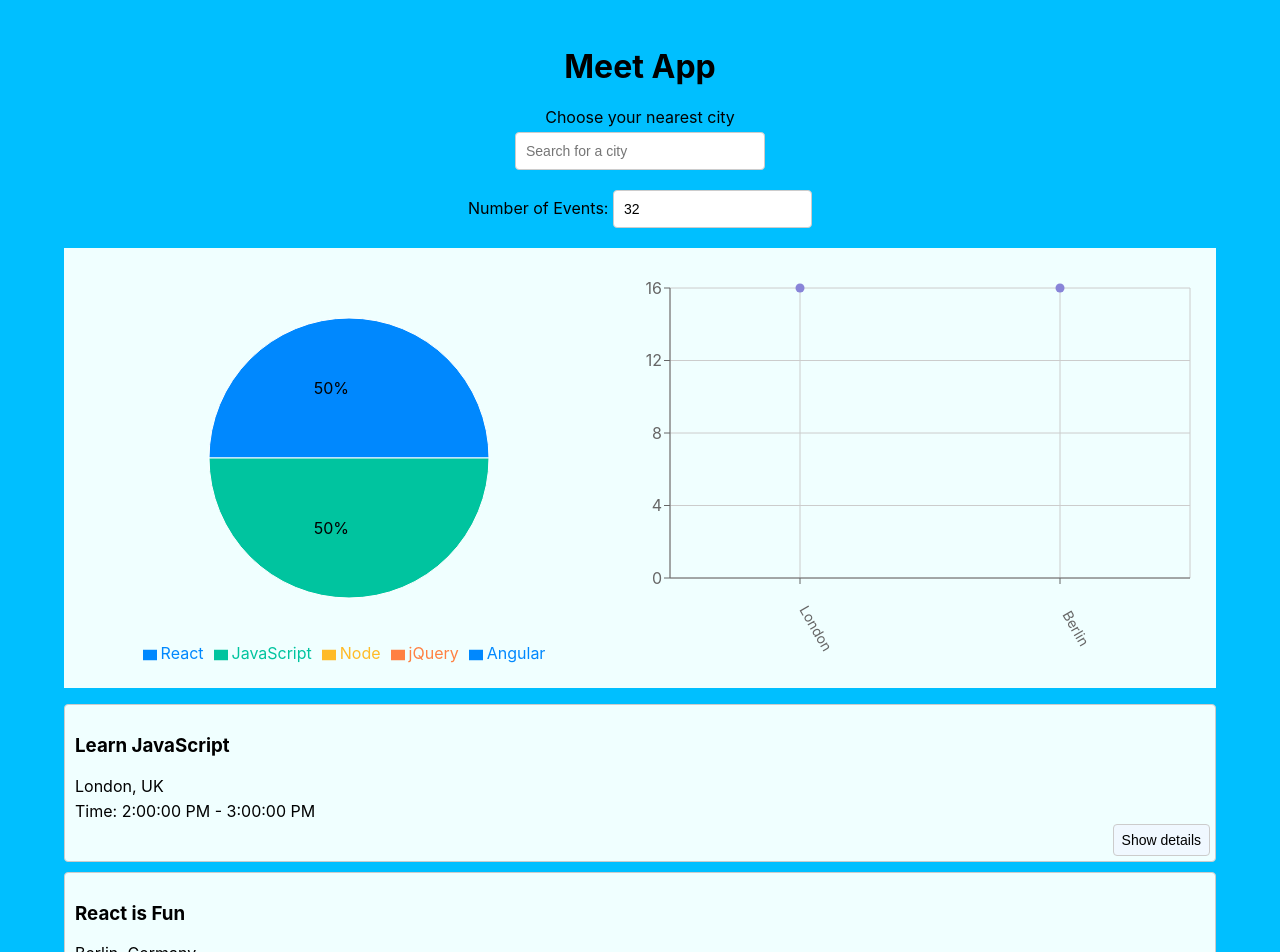
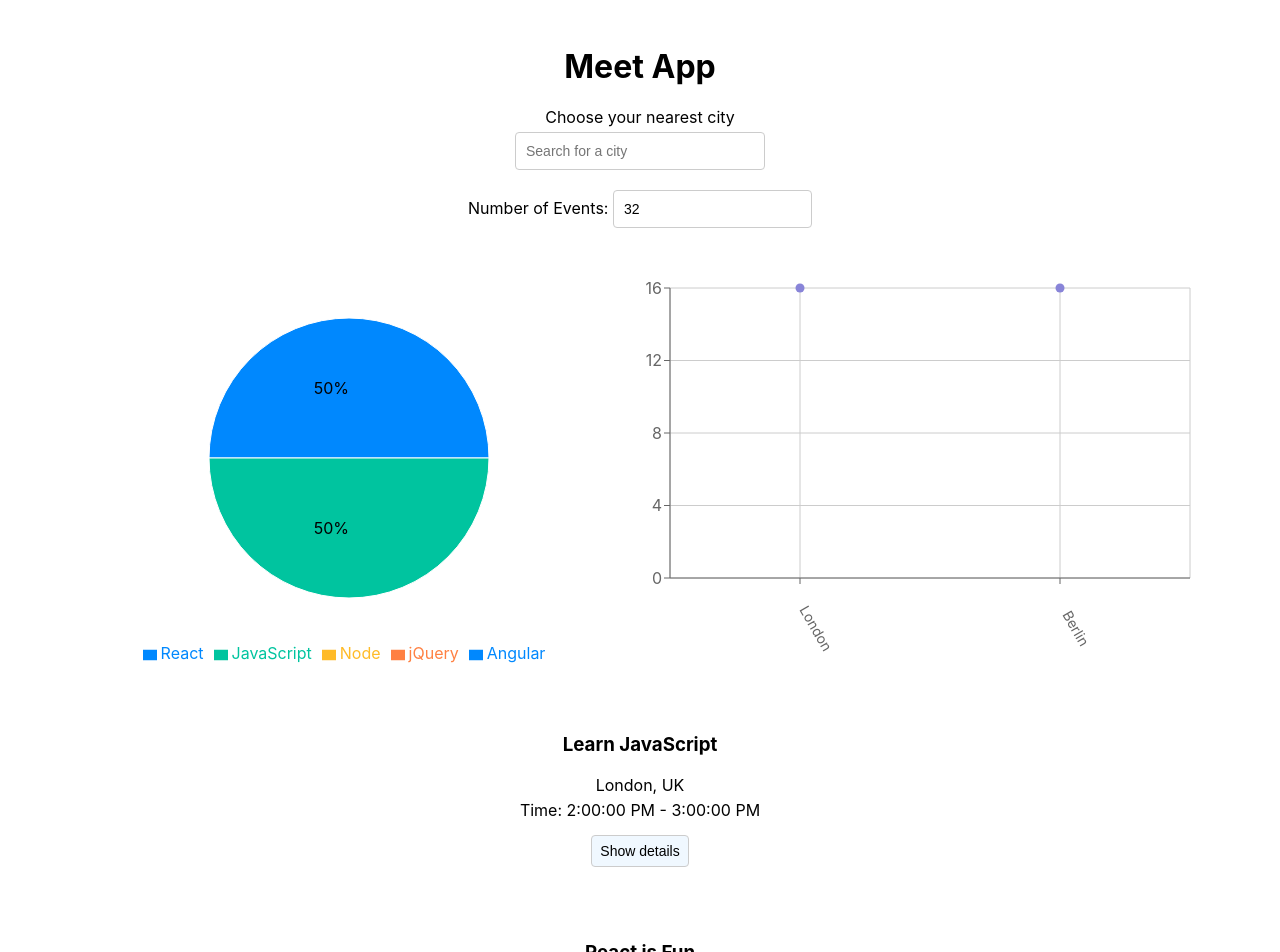
Before and after one commit to AJSorbello/meet, a React (Create React App) app: page / in a window 1280 px wide. Shown: the top 952 px of the page. Built offline with nearby package versions, Linux system fonts and the light colour scheme; what atatus-spa would draw is missing.

Commit message:
stylized the css to make it all white

```diff
--- a/src/App.css
+++ b/src/App.css
@@ -16,7 +16,7 @@
 .App {
   text-align: center;
   padding: 2% 5%;
-  background-color: deepskyblue;
+  background-color: rgb(255, 255, 255);
 }
 
 .App * {
@@ -27,7 +27,7 @@
   grid-template-columns: 1fr 1fr;
   padding-bottom: 20px;
   padding-top: 20px;
-  background-color: azure;
+  background-color: white;
 }
 
 .city {
@@ -35,7 +35,7 @@
 }
 
 .details-btn {
-  position: absolute;
+  /* position: absolute; */
   right: 5px;
   bottom: 5px;
   padding: 5px 8px;
@@ -46,13 +46,14 @@
   border: 1px solid #ccc;
   font-size: 14px;
   line-height: 20px;
+  margin-top: 10px;
 }
 
 .details-btn:hover {
   background-color: lightblue; /* Replace with the color you want */
 }
 
-.event {
+/* .event {
   padding: 10px 10px 35px;
   margin-bottom: 10px;
   text-align: left;
@@ -60,8 +61,16 @@
   border-radius: 4px;
   position: relative;
   background-color:azure;
+} */
+.event {
+  padding: 10px 10px 35px;
+  margin-bottom: 10px;
+  text-align: center;
+  border: none; /* This line hides the border */
+  border-radius: 4px;
+  position: relative;
+  background-color:white;
 }
-
 #city-search {
   display: flex;
   flex-direction: column;
```
